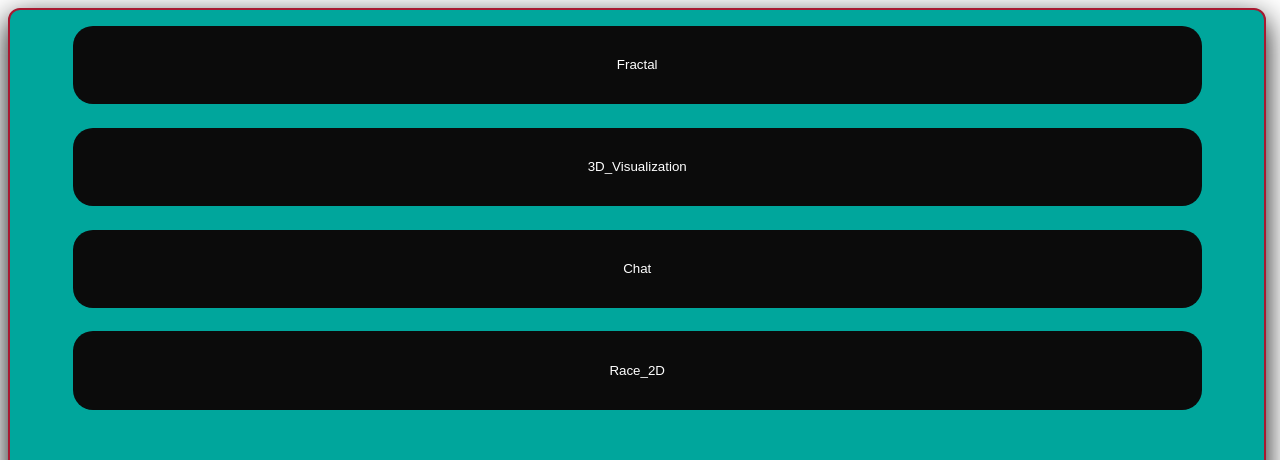
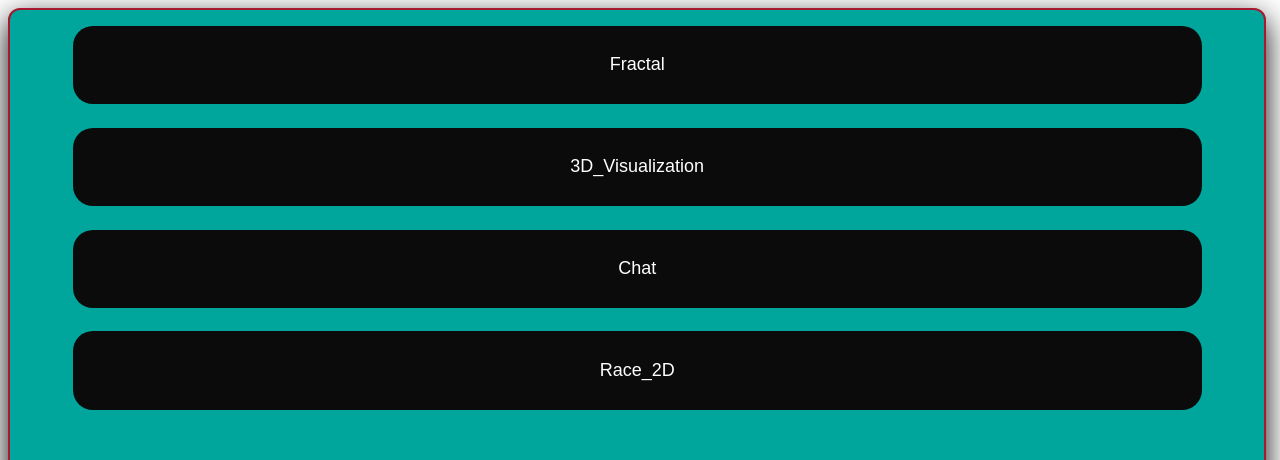
Before and after one commit to cgsg252/cgsg252.github.io, a plain HTML site: page index.html in a window 1280 px wide. Shown: the top 460 px of the page. Drawn offline with Linux system fonts and the light colour scheme.

Commit message:
Update style.css

```diff
--- a/style.css
+++ b/style.css
@@ -42,6 +42,7 @@
 
     /* text color */
     color: #FFFFFF;
+    font-size: large;
 
     /* border settings */
     border: none;
@@ -76,6 +77,7 @@
 
     /* text color */
     color: #FFFFFF;
+    font-size: large;
 
     /* border settings */
     border: none;
@@ -110,6 +112,7 @@
 
     /* text color */
     color: #FFFFFF;
+    font-size: large;
 
     /* border settings */
     border: none;
@@ -144,6 +147,7 @@
 
     /* text color */
     color: #FFFFFF;
+    font-size: large;
 
     /* border settings */
     border: none;
```
